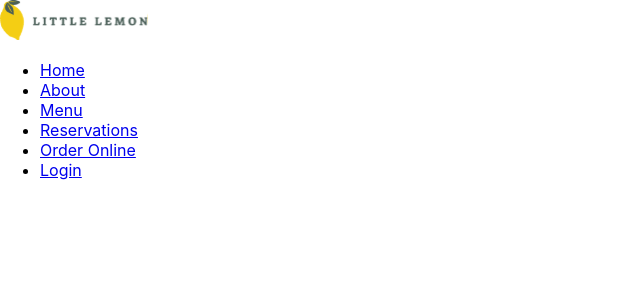
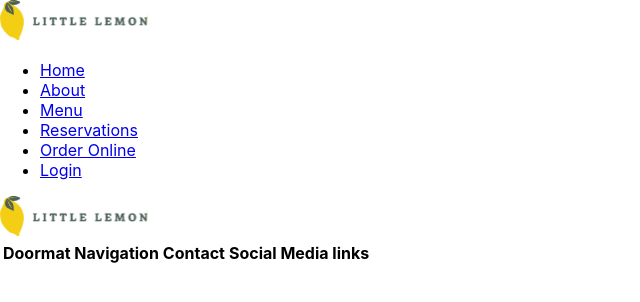
Before and after one commit to TasosTsiam/Capstone-App, a React (Create React App) app in the folder little-lemon/: page / in a window 1280 px wide. Shown: the top 302 px of the page, without its empty margins (0-640 px from the left). Built offline with nearby package versions, Linux system fonts and the light colour scheme.

Commit message:
Added logo and table element

```diff
--- a/little-lemon/src/components/Footer.js
+++ b/little-lemon/src/components/Footer.js
@@ -1,9 +1,20 @@
 import React from 'react';
+import ReactLogo from '../logo.svg';
 
 
 function Footer() {
     return (
-        <div></div>
+        <div>
+            <img src={ReactLogo} alt="React Logo"/>
+
+            <table>
+                <tr>
+                    <th>Doormat Navigation</th>
+                    <th>Contact</th>
+                    <th>Social Media links</th>
+                </tr>
+            </table>
+        </div>
     );
 }
 
```
